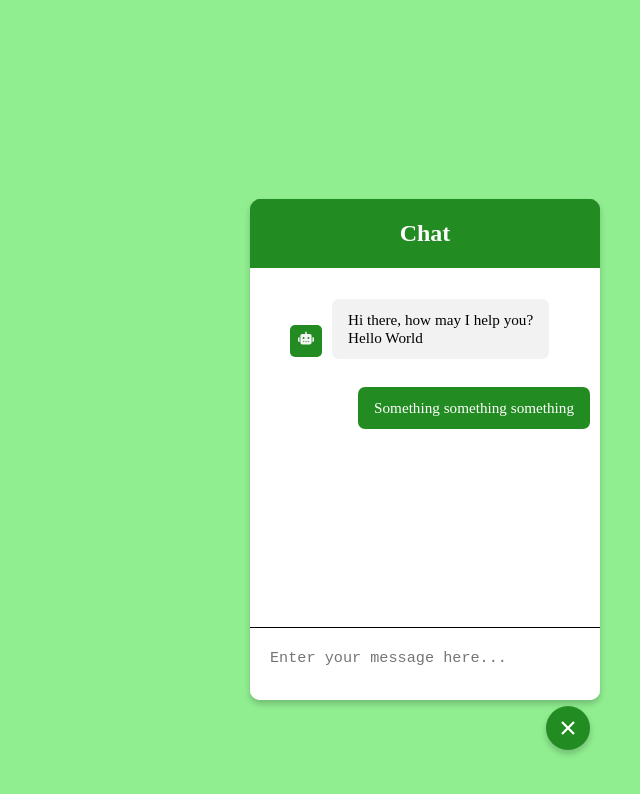
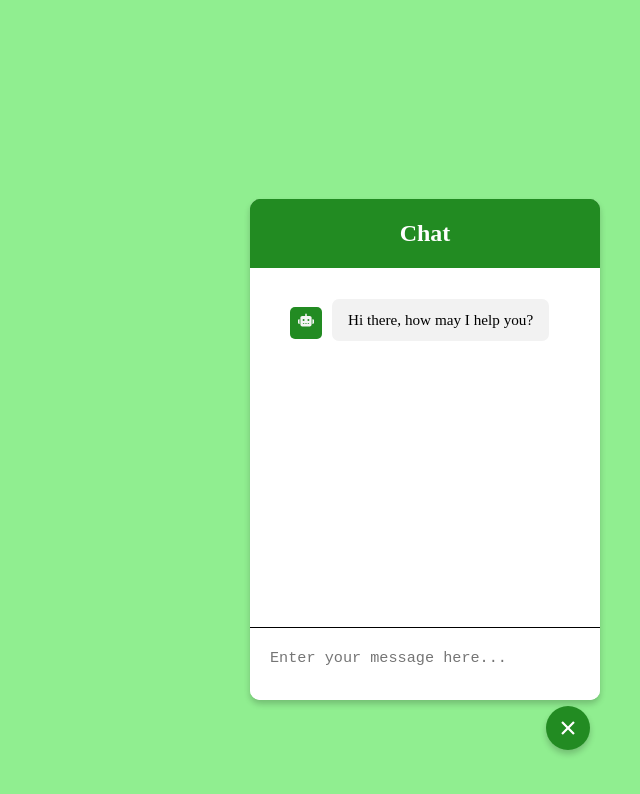
Before and after one commit to enguyen11/chat-bot-demo, a React (Vite) app: page / in a window 1280 px wide. Both pictures are taken after a click on the button "Open a chat with a bot". Shown: the top 794 px of the page, without its empty margins (640-1280 px from the left). Built offline with nearby package versions, Linux system fonts and the light colour scheme.

Commit message:
breaking change: store messages in a data structure instead of hard coding, feature: sending messages adds it to the chat

```diff
--- a/src/components/chatbot/Chatbot.tsx
+++ b/src/components/chatbot/Chatbot.tsx
@@ -8,6 +8,9 @@ import { ChangeEvent, useState } from "react";
 function Chatbot() {
     const [chatOpen, setChatOpen] = useState(false);
     const [outgoingMsg, setOutgoingMsg] = useState("");
+    const [messages, setMessages] = useState([{ sender: "bot", text: "Hi there, how may I help you?" }]);
+
+    const sendBtnVisibility = document.getElementById('send-btn');
 
     const handleChatToggle = () => {
         setChatOpen(!chatOpen);
@@ -15,10 +18,18 @@ function Chatbot() {
 
     const handleOutgoingMsg = (e: ChangeEvent<HTMLTextAreaElement>) => {
         setOutgoingMsg(e.target.value);
-        const sendBtnVisibility = document.getElementById('send-btn');
+
         if (e.target.value.trim().length !== 0 && sendBtnVisibility !== null) {
             sendBtnVisibility.style.visibility = 'visible';
         }else if (sendBtnVisibility !== null) {
+            sendBtnVisibility.style.visibility = 'hidden';
+        }
+    }
+
+    const handleSendMsg = () => {
+        if (outgoingMsg.trim() && sendBtnVisibility !== null) {
+            setMessages([...messages, { sender: "user", text: outgoingMsg }]);
+            setOutgoingMsg("");
             sendBtnVisibility.style.visibility = 'hidden';
         }
     }
@@ -30,20 +41,19 @@ function Chatbot() {
                         <h2>Chat</h2>
                     </header>
                     <ul className="chatbox">
-                        <li className="chat-msg chatbot-msg">
-                            <span className="icon"><FaRobot /></span>
-                            <p>Hi there, how may I help you? <br/> Hello World</p>
-                        </li>
-                        <li className="chat-msg user-msg">
-                            <p>Something something something</p>
-                        </li>
+                        {messages.map((msg, index) => (
+                            <li key={index} className={`chat-msg ${msg.sender}-msg`}>
+                                {msg.sender === "bot" && <span className="icon"><FaRobot /></span>}
+                            <p>{msg.text}</p>
+                            </li>
+                        ))}
                     </ul>
                     <div className="chat-input">
                         <textarea placeholder="Enter your message here..." required
                         value={outgoingMsg} onChange={(e) => handleOutgoingMsg(e)}>
 
                         </textarea>
-                        <span id="send-btn"><IoMdSend /></span>
+                        <span id="send-btn" onClick={() => {handleSendMsg()}}><IoMdSend /></span>
                     </div>
                 </div>
             }
```
